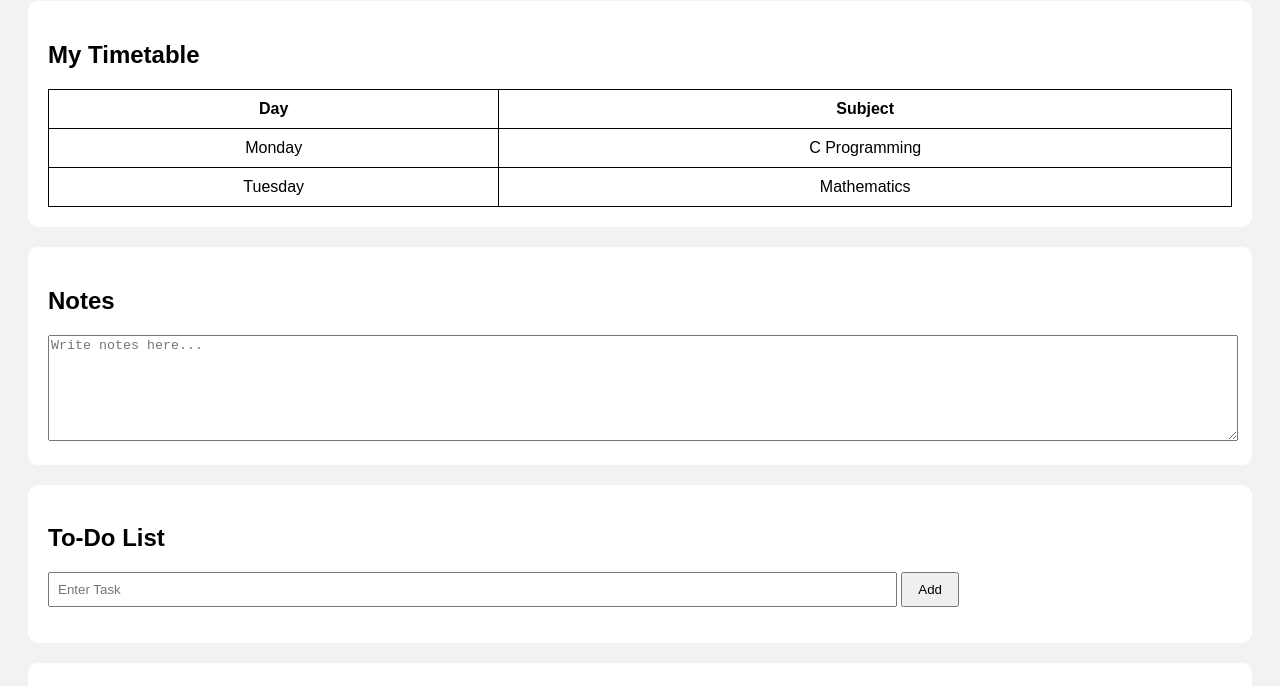
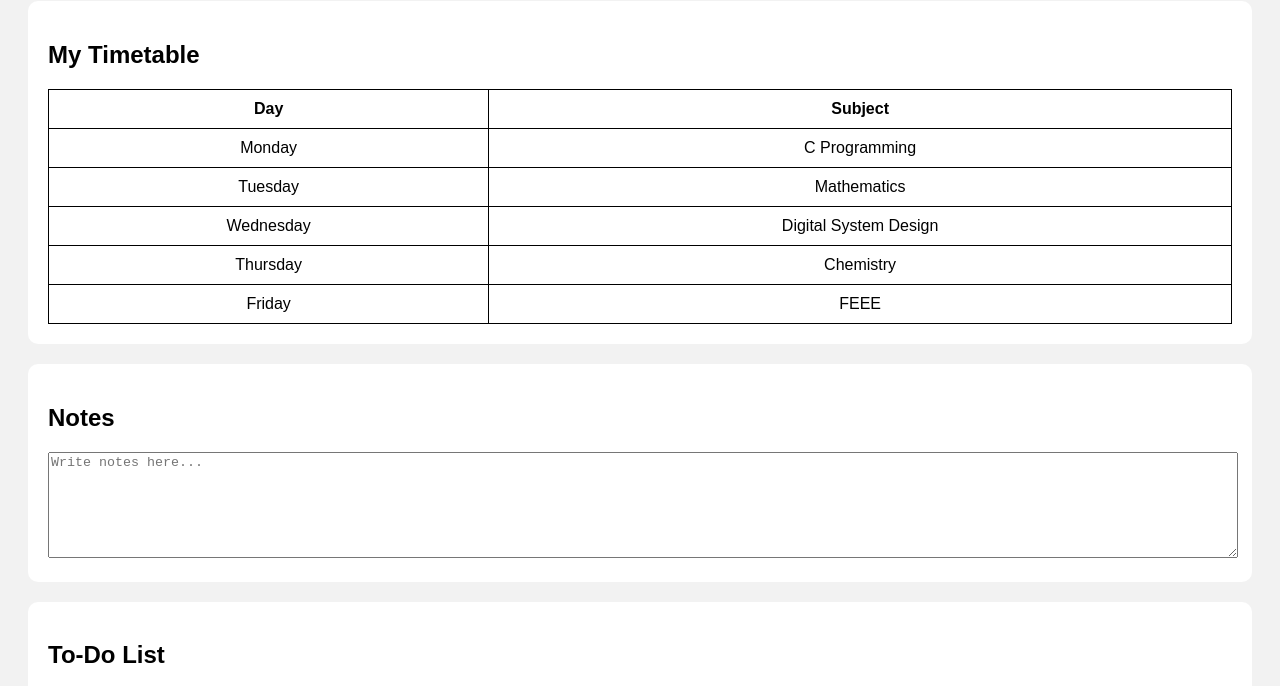
Before and after one commit to anjanaradhakrishnan-tech/student-buddy, a plain HTML site: page index.html in a window 1280 px wide. Shown: the part 108-794 px from the top of the page. Drawn offline with Linux system fonts and the light colour scheme.

Commit message:
Updated website

```diff
--- a/index.html
+++ b/index.html
@@ -23,6 +23,18 @@
             <tr>
                 <td>Tuesday</td>
                 <td>Mathematics</td>
+            </tr>
+            <tr>
+                <td>Wednesday</td>
+                <td>Digital System Design</td>
+            </tr>
+            <tr>
+                <td>Thursday</td>
+                <td>Chemistry</td>
+            </tr>
+            <tr>
+                <td>Friday</td>
+                <td>FEEE</td>
             </tr>
         </table>
     </section>
```
